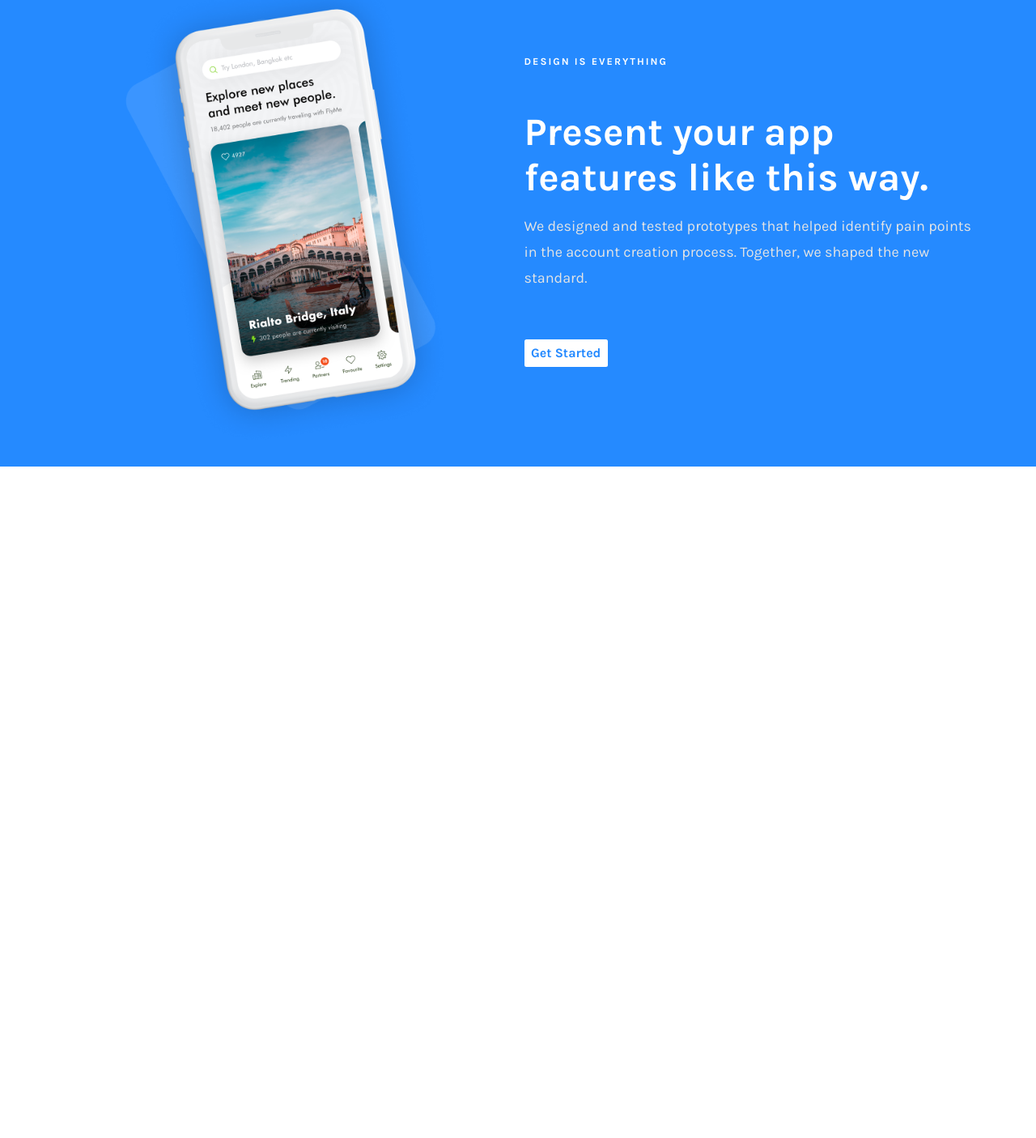
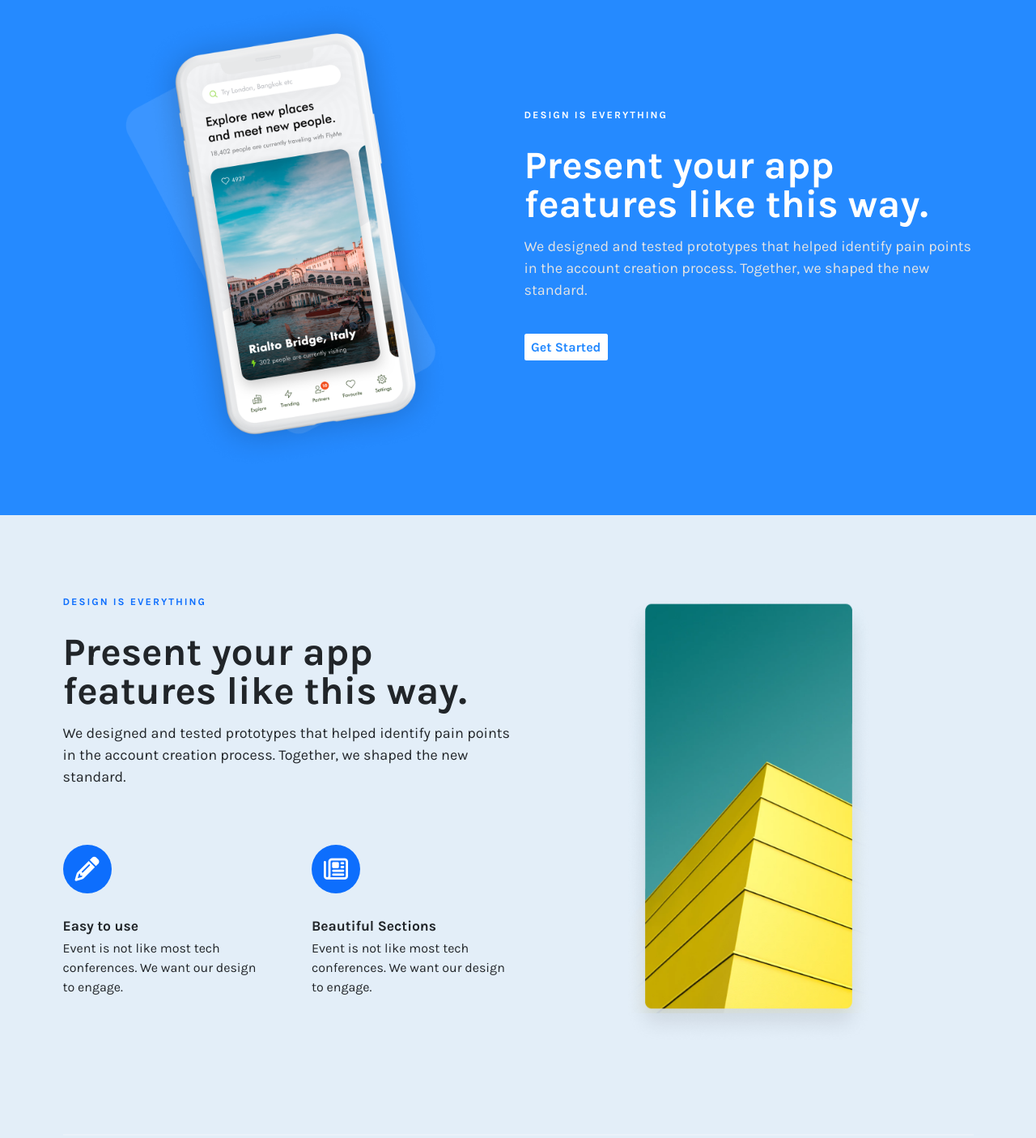
Before and after one commit to Zahid-Nabi/shades-app-landing, a plain HTML site: page index.html in a window 1280 px wide. Shown: the part 890-2295 px from the top of the page at 81% size. Before the commit the page ends 1466 px from the top, so only its background shows below. Drawn offline with Linux system fonts and the light colour scheme.

Commit message:
Feature Sectin Added

```diff
--- a/css/style.css
+++ b/css/style.css
@@ -21,10 +21,10 @@ body {
     font-family: 'Karla', sans-serif;
     font-size: 1.6rem;
     font-weight: 400;
+    background-color: var(--bg-color);
 }
 #header {
     padding: 2.5rem 0;
-    background: var(--bg-color);
 }
 .navbar .button button {
     font-size: 1.6rem;
@@ -89,7 +89,6 @@ body {
     font-weight: 700;
 }
 #about {
-    background-color: var(--bg-color);
     padding: 6rem 0;
 }
 #about .card {
@@ -116,7 +115,7 @@ body {
 }
 #presentation-one {
     background-color: #258AFF;
-    padding: 2rem 0;
+    padding: 5rem 0;
 }
 .app-img {
     text-align: center;
@@ -124,31 +123,39 @@ body {
 .app-img img {
     width: 75%;
 }
-.app-text {
-    color: #fff;
-}
+
 .app-text h5 {
     font-weight: 700;
-    line-height: 1.8rem;
     letter-spacing: 0.2rem;
-    text-transform: uppercase;
-    margin-bottom: 5rem;
 }
 .app-text h2 {
     font-weight: 700;
     font-size: 4.8rem;
-    line-height: 5.6rem;
+    line-height: 1;
 }
 .app-text p {
     font-size: 1.8rem;
-    line-height: 3.2rem;
     color: #E4E4E4;
-    margin-top: 1.6rem;
 }
 .app-text button {
     background: #fff;
     color: #258AFF;
     font-size: 1.6rem;
     font-weight: 700;
-    margin-top: 5rem;
 }
+#presentation-two {
+    padding: 10rem 0;
+}
+#presentation-two .building {
+    max-width: 32.5rem;
+}
+#presentation-two .feature-text .icon {
+    width: 6rem;
+    height: 6rem;
+}
+#presentation-two .feature-text .icon i {
+    font-size: 3rem;
+}
+#testimonial {
+    padding: 10rem 0;
+}
--- a/index.html
+++ b/index.html
@@ -118,17 +118,62 @@
                     </div>
                 </div>
                 <div class="col-md-6">
-                    <div class="app-text">
-                        <h5>Design is everything</h5>
-                        <h2>Present your app features like this way.</h2>
+                    <div class="app-text text-white">
+                        <h5 class="text-uppercase mb-3 mb-md-5">Design is everything</h5>
+                        <h2 class="mb-3 mb-md-4">Present your app features like this way.</h2>
                         <p>We designed and tested prototypes that helped identify pain points in the account creation process. Together, we shaped the new standard.</p>
-                        <button class="btn">Get Started</button>
+                        <button class="btn mt-3 mt-md-5">Get Started</button>
                     </div>
                 </div>
             </div>
         </div>
     </section>
+    <section id="presentation-two">
+      <div class="container">
+        <div class="row">
+          <div class="col-md-6 order-md-2">
+            <div class="row justify-content-center">
+              <img class="building" src="./images/building.png" alt="">
+            </div>
+          </div>
+          <div class="col-md-6 order-md-1">
+            <div class="row">
+              <div class="app-text">
+                <h5 class="text-uppercase text-primary mb-3 mb-md-5">Design is everything</h5>
+                <h2 class="mb-3 mb-md-4">Present your app features like this way.</h2>
+                <p class="text-dark">We designed and tested prototypes that helped identify pain points in the account creation process. Together, we shaped the new standard.</p>
+            </div>
+            </div>
+            <div class="row mt-5">
+              <div class="col-sm-6 feature-text mt-5 pe-md-5">
+                <div class="icon bg-primary rounded-circle d-flex justify-content-center align-items-center mb-5 mx-auto mx-sm-0">
+                  <i class="fas fa-pencil-alt text-white"></i>
+                </div>
+                <div class="text-center text-sm-start">
+                  <h3 class="fw-bolder">Easy to use</h3>
+                  <p>Event is not like most tech conferences. We want our design to engage.</p>
+                </div>
+              </div>
+              <div class="col-sm-6 feature-text mt-5 ps-md-5">
+                <div class="icon bg-primary rounded-circle d-flex justify-content-center align-items-center mb-5 mx-auto mx-sm-0">
+                  <i class="far fa-newspaper text-white"></i>
+                </div>
+                <div class="text-center text-sm-start">
+                  <h3 class="fw-bolder">Beautiful Sections</h3>
+                  <p>Event is not like most tech conferences. We want our design to engage.</p>
+                </div>
+              </div>
+            </div>
+          </div>
+        </div>
+      </div>
+    </section>
+    <div class="container">
+    <hr class="border border-1 border-white shadow-lg">
+    </div>
+    <section id="testimonial">
 
+    </section>
     <script src="./js/bootstrap.bundle.min.js"></script>
 </body>
 </html>
```
